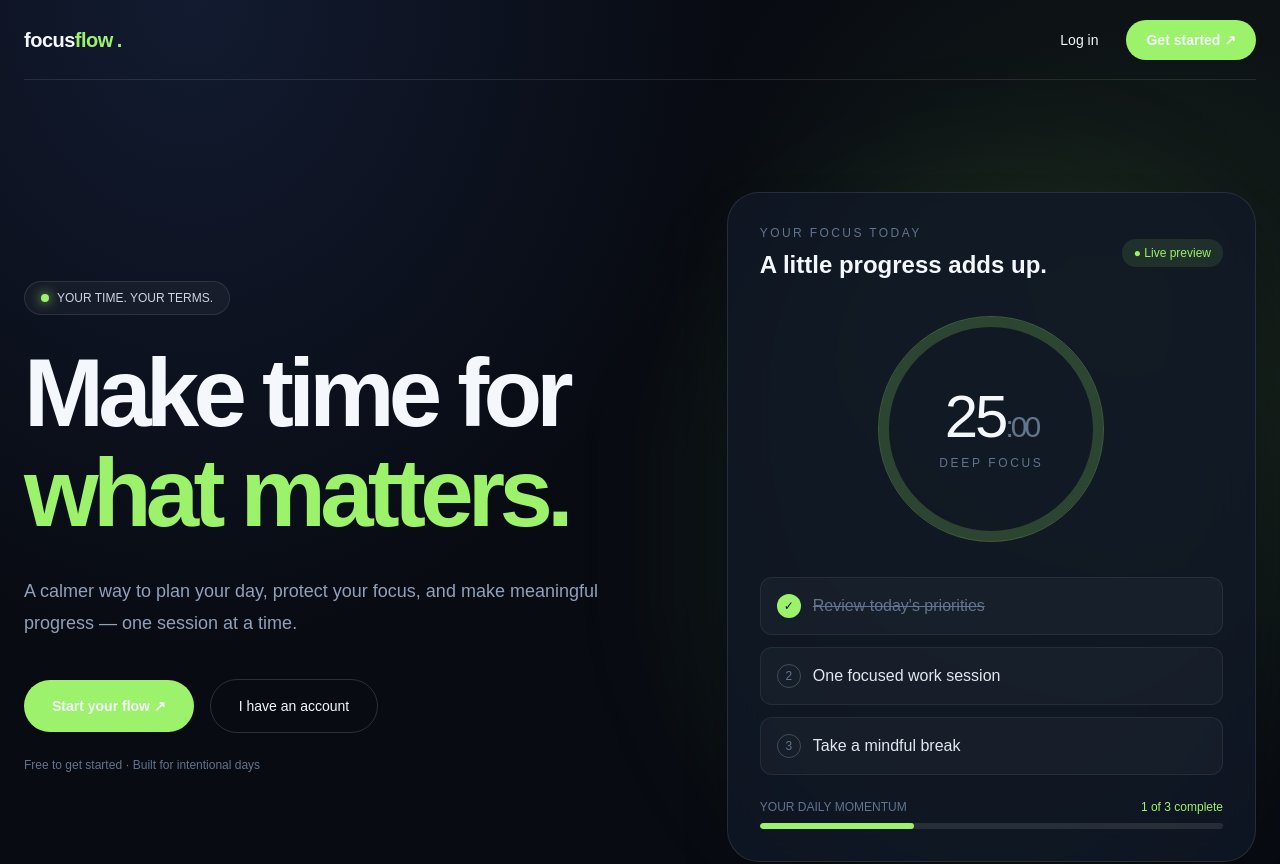
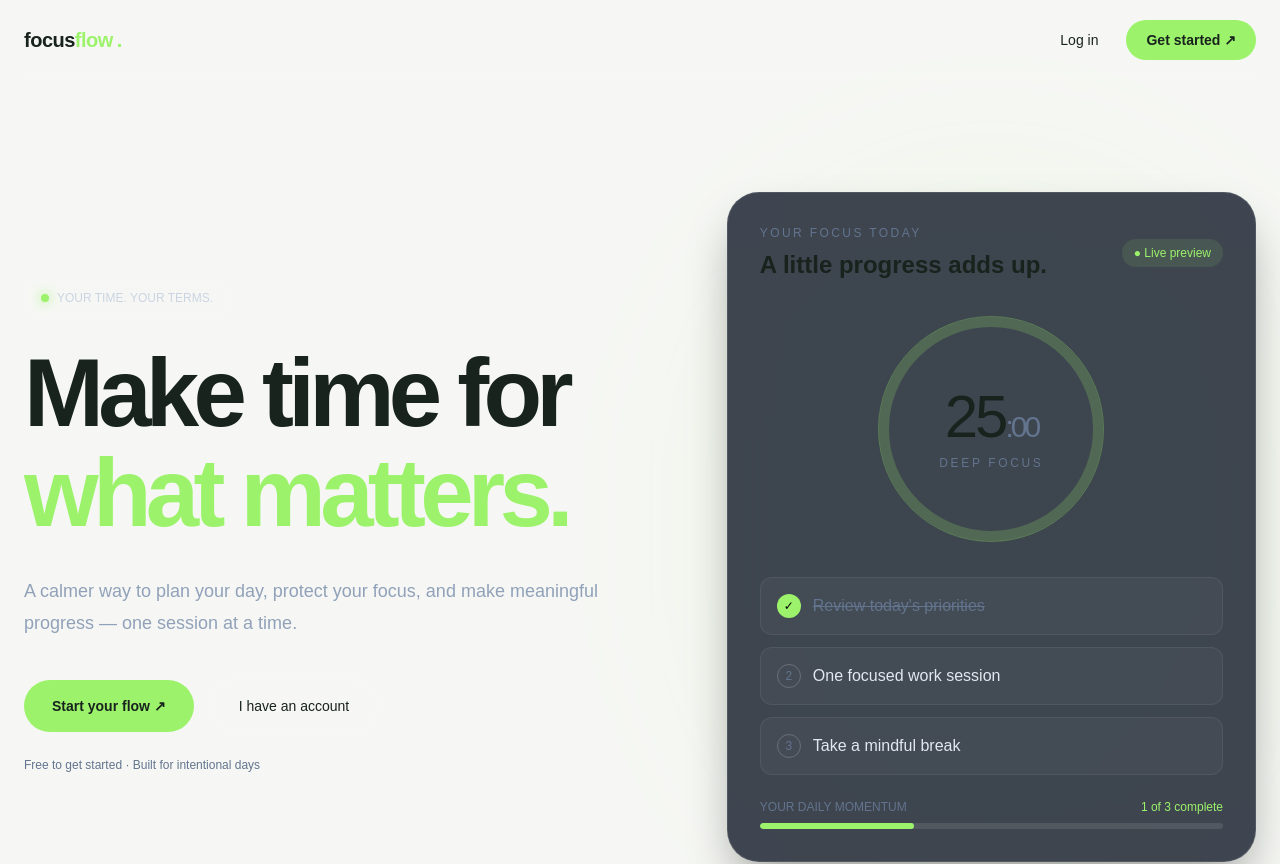
Before and after one commit to vibecoding360/VIBECODER, a Next.js app: page / in a window 1280 px wide. Shown: the top 864 px of the page. Built offline with nearby package versions, Linux system fonts and the light colour scheme.

Commit message:
style: align global theme with clean light dashboard

```diff
--- a/app/globals.css
+++ b/app/globals.css
@@ -1,13 +1,13 @@
 @import "tailwindcss";
 
 :root {
-  color-scheme: dark;
-  --background: #080b12;
-  --foreground: #f4f7fb;
-  --muted: #9aa5b5;
-  --line: rgba(255,255,255,.09);
-  --panel: rgba(17,24,39,.72);
-  --accent: #9cf36b;
+  color-scheme: light;
+  --background: #f6f7f4;
+  --foreground: #18231d;
+  --muted: #849087;
+  --line: #e7eae4;
+  --panel: #ffffff;
+  --accent: #789b69;
 }
 
 * { box-sizing: border-box; }
@@ -16,12 +16,14 @@ body {
   margin: 0;
   min-height: 100vh;
   color: var(--foreground);
-  background:
-    radial-gradient(ellipse at 15% 0%, rgba(89, 133, 255, .13), transparent 35%),
-    radial-gradient(ellipse at 90% 20%, rgba(156, 243, 107, .08), transparent 30%),
-    var(--background);
+  background: var(--background);
   font-family: Arial, Helvetica, sans-serif;
+  text-rendering: optimizeLegibility;
+  -webkit-font-smoothing: antialiased;
 }
 a { color: inherit; text-decoration: none; }
-button, input { font: inherit; }
-::selection { background: rgba(156,243,107,.3); }
+button, input, select { font: inherit; }
+button { cursor: pointer; }
+button:disabled { cursor: not-allowed; }
+:focus-visible { outline: 2px solid #789b69; outline-offset: 3px; }
+::selection { background: rgba(120,155,105,.22); }
```
